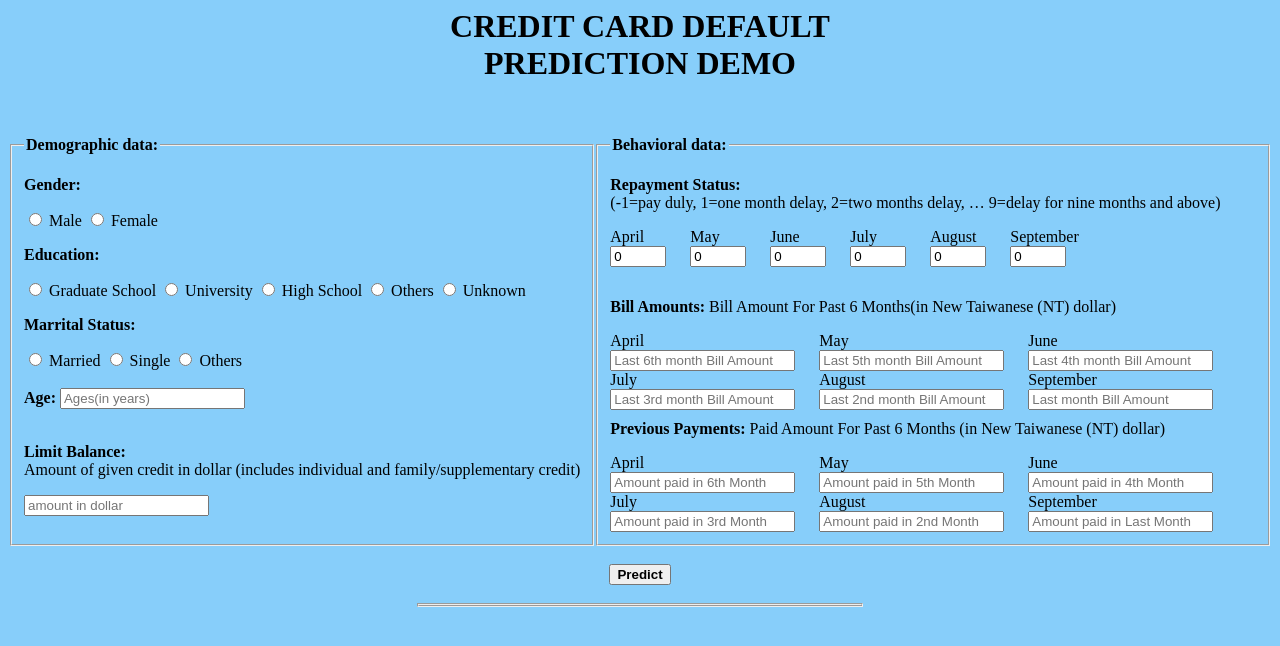
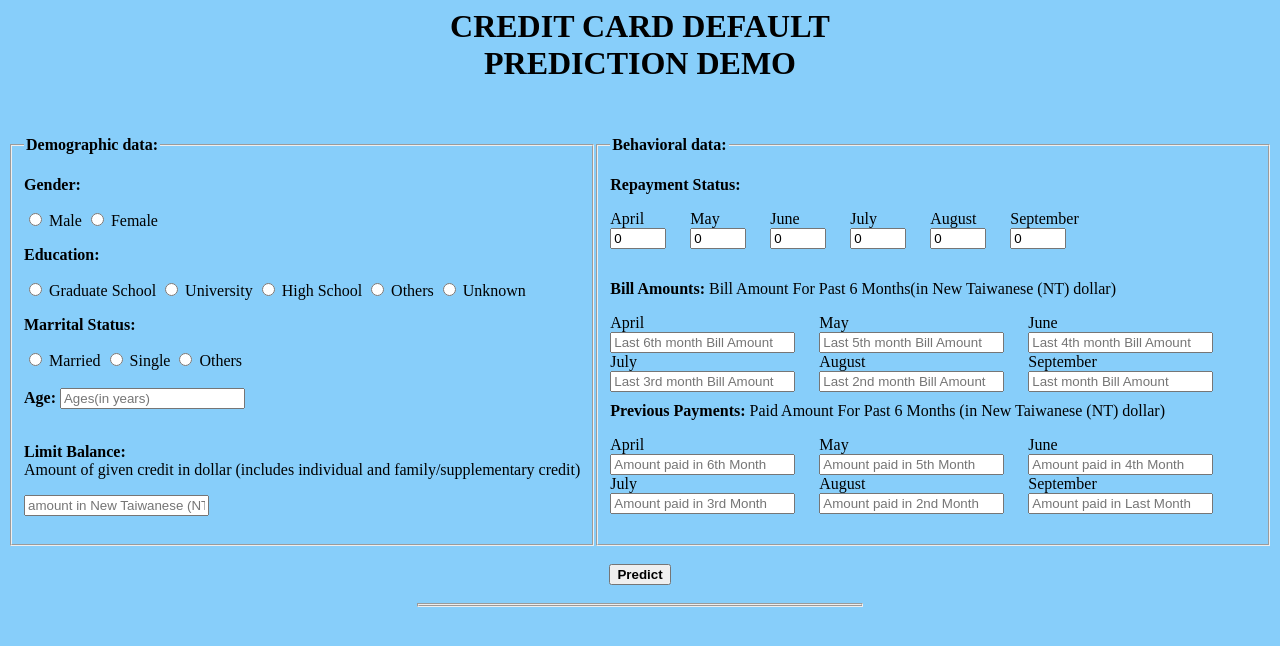
Before and after one commit to thuthao9198/credit-card-demo, a Flask app: page / in a window 1280 px wide. Shown: the top 646 px of the page. Run offline with Flask 2, Linux system fonts and the light colour scheme; parts of the project's set-up code (start-up, migrations or seed data) failed here and were passed over.

Commit message:
Update index.html

```diff
--- a/templates/index.html
+++ b/templates/index.html
@@ -67,14 +67,14 @@ body  {
 			<br>
 			<p><b>Limit Balance:</b><br>
 			Amount of given credit in dollar (includes individual and family/supplementary credit)</p>
-			<input type="text" name="limit_bal" placeholder="amount in dollar" required="required" />
+			<input type="text" name="limit_bal" placeholder="amount in New Taiwanese (NT) dollar" required="required" />
 
 		</fieldset>
 		<fieldset style="height: 390px;">
 			<legend><b>Behavioral data:</b></legend>
 			<div class="repay_status_parent">
 				<p><b>Repayment Status:</b><br>
-				(-1=pay duly, 1=one month delay, 2=two months delay, … 9=delay for nine months and above)</p>
+
 				<div style="float:left; margin-right: 1.5em;">
 					<label for="repay_status">April</label><br>
 					<input name="pay_6" id="pay_6" min="-2" max="9" type="number" value="0" required>
```
